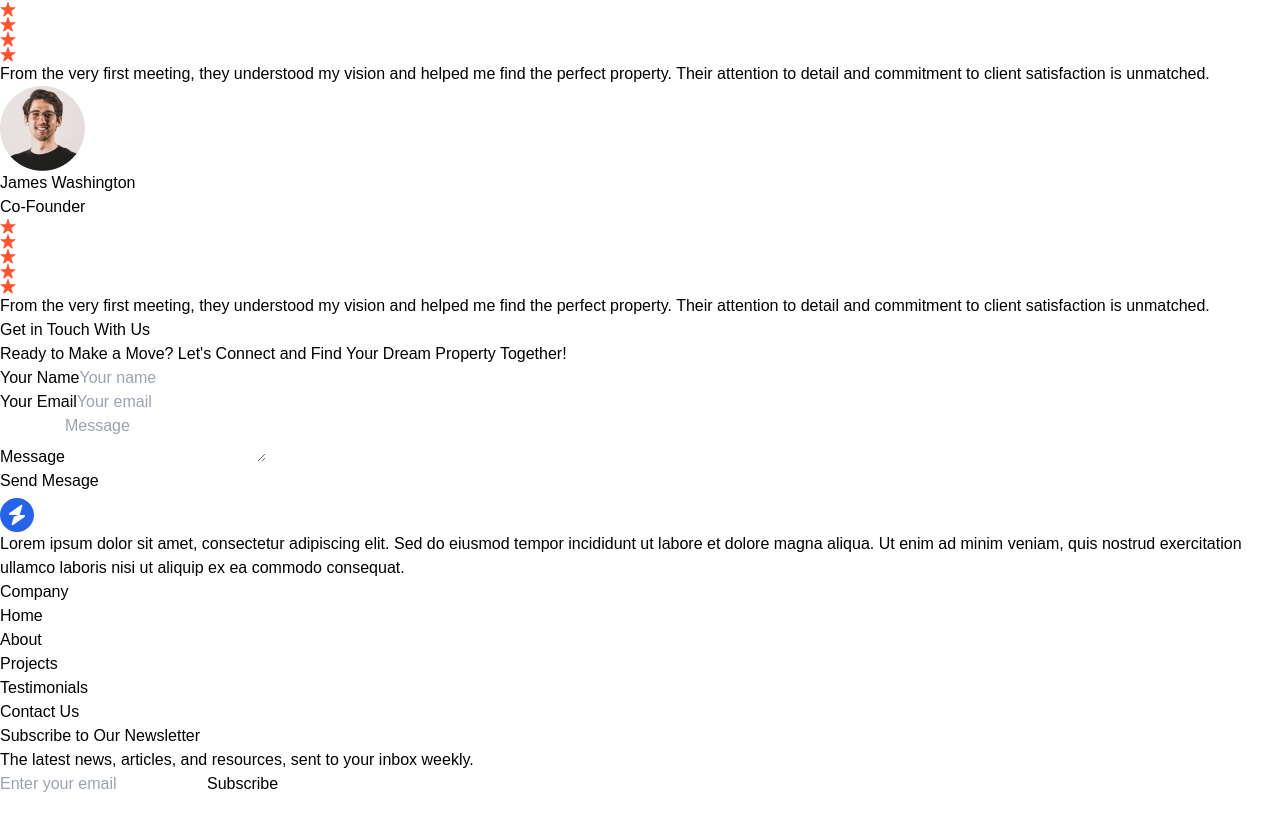
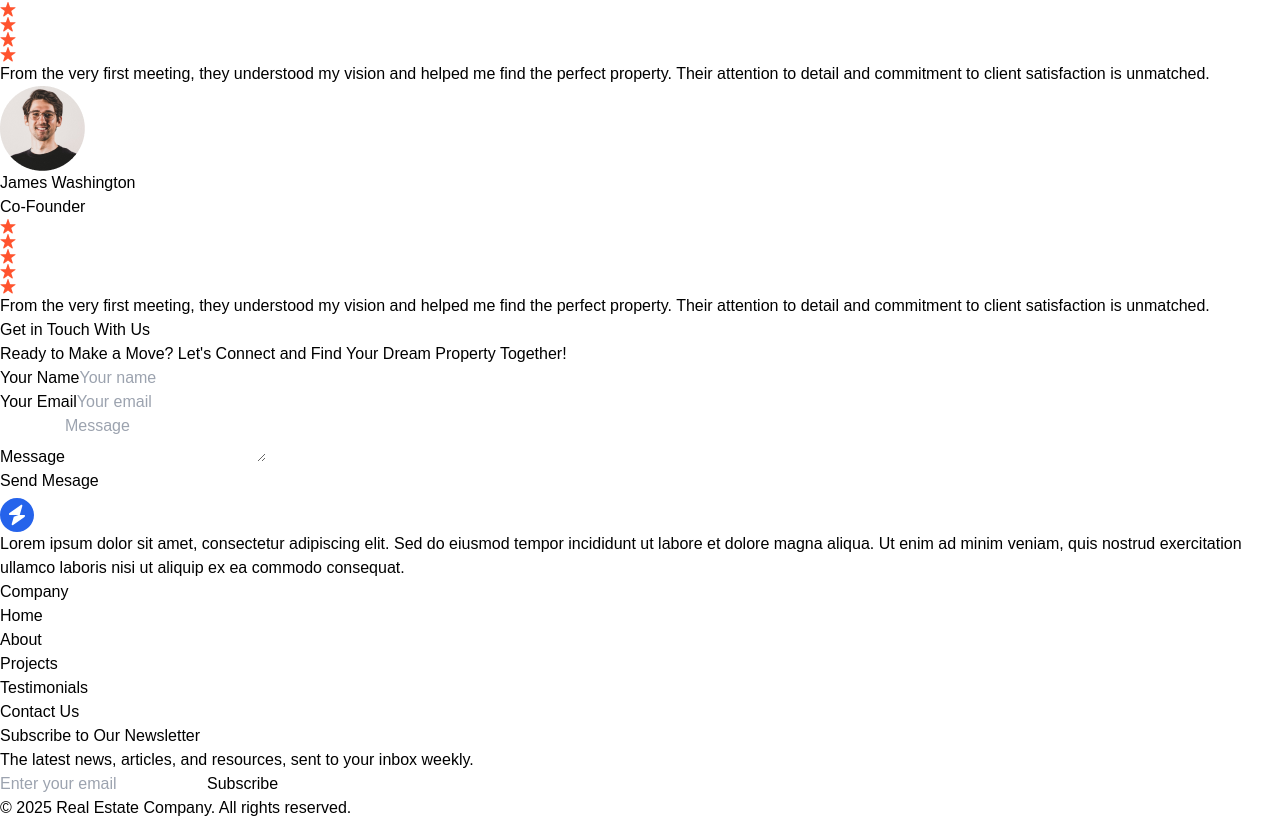
Before and after one commit to thekamiyeoladipo/real-estate-website, a React (Vite) app: page / in a window 1280 px wide. Shown: the part 6159-6979 px from the top of the page. Before the commit the page ends 6955 px from the top, so only its background shows below. Built offline with nearby package versions, Linux system fonts and the light colour scheme.

Commit message:
Add copyright notice and improve footer layout for better presentation

```diff
--- a/src/components/Footer.jsx
+++ b/src/components/Footer.jsx
@@ -53,7 +53,14 @@ const Footer = () => {
         </div>
 
         </div>
+
       </div>
+      <div className='mt-10 border-t border-gray-800 pt-6 text-center'>
+            <p className='text-gray-500 text-sm mt-8'>
+                &copy; {new Date().getFullYear()} Real Estate Company. All rights reserved.
+            </p>
+
+        </div>
     </div>
   );
 }
```
